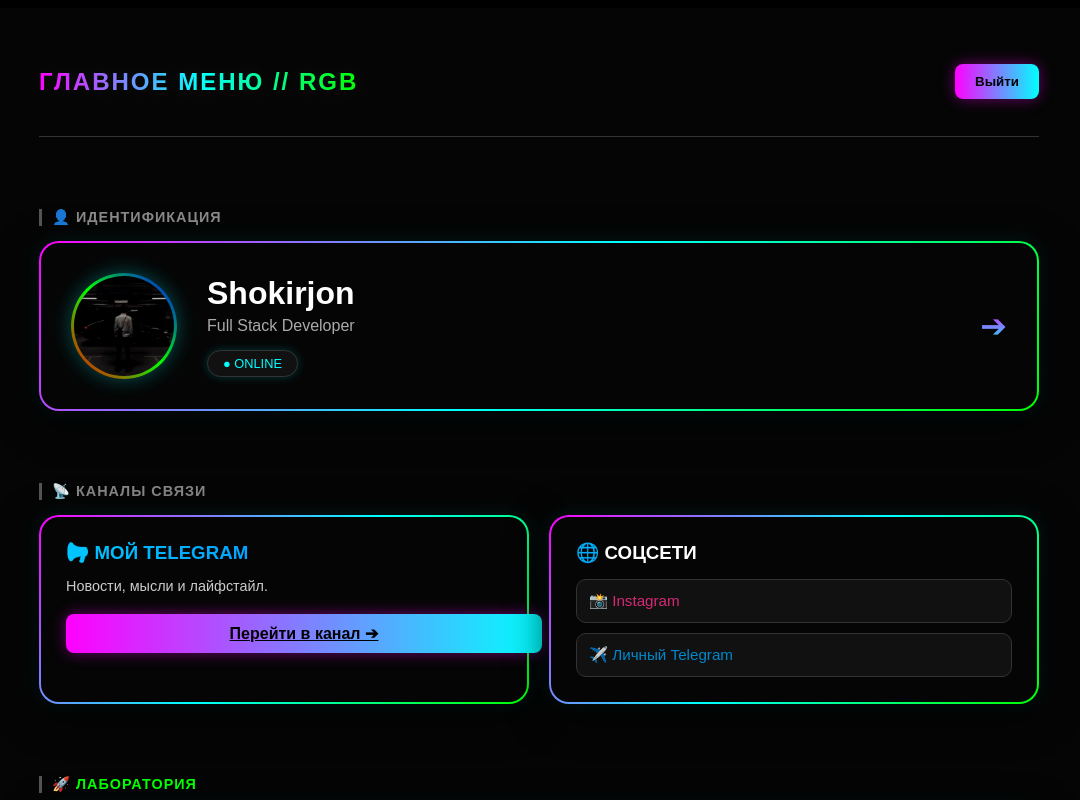
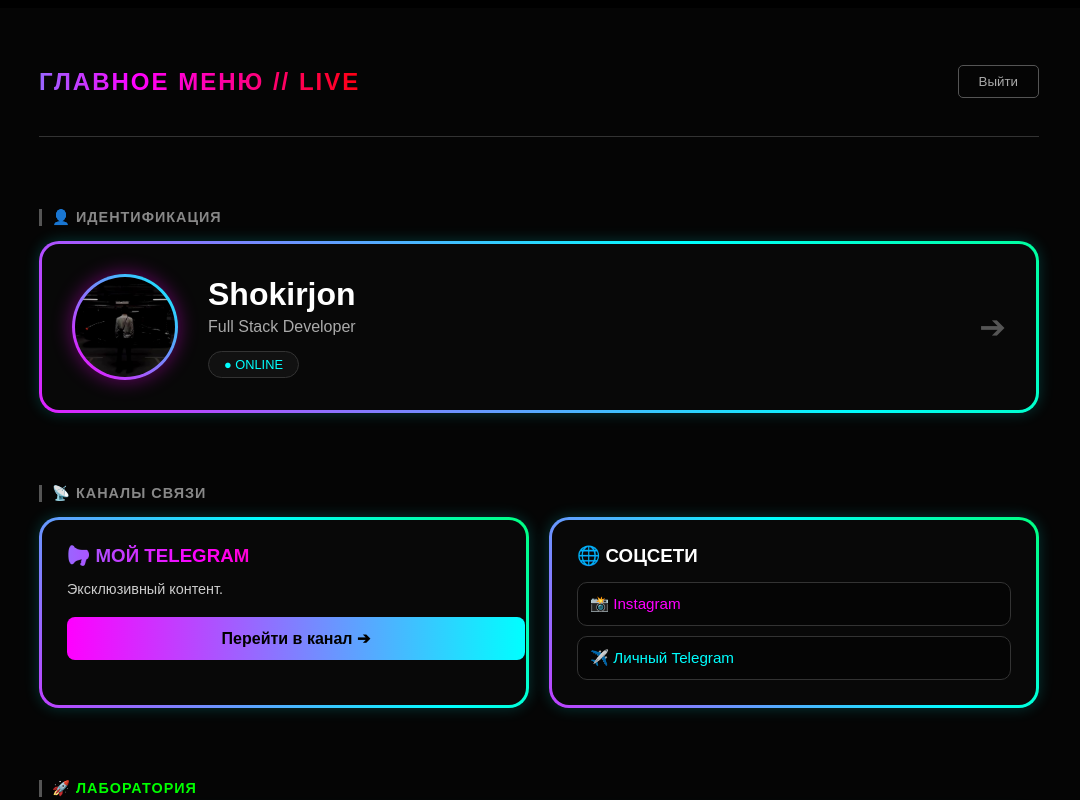
Before and after one commit to shokruz05/my-digital-hq, a Next.js app: page /dashboard in a window 1280 px wide. Shown: the top 800 px of the page, without its empty margins (101-1181 px from the left). Built offline with nearby package versions, Linux system fonts and the light colour scheme.

Commit message:
Update page.tsx

```diff
--- a/app/dashboard/page.tsx
+++ b/app/dashboard/page.tsx
@@ -4,30 +4,54 @@
   return (
     <main style={{
       minHeight: '100vh',
-      backgroundColor: 'black',
+      backgroundColor: '#050505',
       color: 'white',
       padding: '40px 20px',
       fontFamily: 'Arial, sans-serif',
-      // Темный фон
-      background: '#050505'
+      overflow: 'hidden' // Чтобы анимация не дергала экран
     }}>
 
-      {/* --- ШАПКА RGB --- */}
+      {/* --- МАГИЯ: CSS АНИМАЦИЯ --- */}
+      {/* Мы вставляем стили движения прямо сюда */}
+      <style dangerouslySetInnerHTML={{__html: `
+        @keyframes rgbFlow {
+          0% { background-position: 0% 50%; }
+          50% { background-position: 100% 50%; }
+          100% { background-position: 0% 50%; }
+        }
+
+        .rgb-text {
+          background: linear-gradient(270deg, #ff0000, #ff00ff, #00ffff, #00ff00, #ff0000);
+          background-size: 300% 300%;
+          -webkit-background-clip: text;
+          background-clip: text;
+          color: transparent;
+          animation: rgbFlow 4s ease infinite;
+        }
+
+        .rgb-border {
+          /* Черный фон внутри + Движущийся градиент снаружи */
+          background: linear-gradient(#080808, #080808) padding-box,
+                      linear-gradient(45deg, #ff0000, #ff00ff, #00ffff, #00ff00, #ffff00, #ff0000) border-box;
+          border: 3px solid transparent;
+          background-size: 400% 400%; /* Увеличиваем фон, чтобы он мог двигаться */
+          animation: rgbFlow 3s linear infinite; /* Скорость движения 3 секунды */
+          box-shadow: 0 0 15px rgba(0,255,255,0.2);
+        }
+
+        .rgb-border:hover {
+           box-shadow: 0 0 30px rgba(0,255,255,0.5); /* Ярче при наведении */
+           transform: translateY(-5px);
+        }
+      `}} />
+
+      {/* --- ШАПКА --- */}
       <nav style={{ display: 'flex', justifyContent: 'space-between', alignItems: 'center', maxWidth: '1000px', margin: '0 auto 60px auto', paddingBottom: '20px', borderBottom: '1px solid #333' }}>
-        <h1 style={{
-          fontSize: '1.5rem',
-          fontWeight: 'bold',
-          letterSpacing: '2px',
-          // RGB ТЕКСТ
-          background: 'linear-gradient(to right, #ff00ff, #00ffff, #00ff00)',
-          WebkitBackgroundClip: 'text',
-          color: 'transparent',
-          textShadow: '0 0 20px rgba(255, 255, 255, 0.1)'
-        }}>
-          ГЛАВНОЕ МЕНЮ // RGB
+        <h1 className="rgb-text" style={{ fontSize: '1.5rem', fontWeight: 'bold', letterSpacing: '2px' }}>
+          ГЛАВНОЕ МЕНЮ // LIVE
         </h1>
         <Link href="/">
-          <button style={rgbButtonStyle}>
+          <button style={outlineButtonStyle}>
             Выйти
           </button>
         </Link>
@@ -39,17 +63,17 @@
         <section>
           <h2 style={sectionTitle}>👤 ИДЕНТИФИКАЦИЯ</h2>
           <Link href="/about" style={{ textDecoration: 'none', color: 'inherit' }}>
-            <div style={{ ...rgbCardStyle, display: 'flex', alignItems: 'center', gap: '30px', padding: '30px' }}>
+            <div className="rgb-border" style={{ borderRadius: '20px', padding: '30px', display: 'flex', alignItems: 'center', gap: '30px', transition: '0.3s' }}>
 
-              {/* АВАТАР С RGB ОБВОДКОЙ */}
+              {/* АВАТАР (Тоже крутится) */}
               <div style={{
                 width: '100px',
                 height: '100px',
                 borderRadius: '50%',
-                padding: '3px', // Отступ для рамки
-                background: 'linear-gradient(45deg, #ff0000, #00ff00, #0000ff)', // RGB Градиент
+                padding: '3px',
+                background: 'linear-gradient(45deg, #ff00ff, #00ffff)',
                 flexShrink: 0,
-                boxShadow: '0 0 20px rgba(0,255,255,0.3)'
+                boxShadow: '0 0 20px rgba(255,0,255,0.4)'
               }}>
                  <div style={{ width: '100%', height: '100%', borderRadius: '50%', overflow: 'hidden', background: 'black' }}>
                     <img src="/avatar.jpg" alt="Shokirjon" style={{ width: '100%', height: '100%', objectFit: 'cover' }} />
@@ -59,13 +83,12 @@
               <div>
                 <h2 style={{ margin: 0, fontSize: '2rem', marginBottom: '5px' }}>Shokirjon</h2>
                 <p style={{ margin: 0, color: '#aaa', fontSize: '1rem' }}>Full Stack Developer</p>
-                <div style={{ marginTop: '15px', display: 'inline-block', padding: '5px 15px', background: '#111', color: '#00ffff', borderRadius: '20px', fontSize: '0.8rem', border: '1px solid #333', boxShadow: '0 0 10px rgba(0,255,255,0.2)' }}>
+                <div style={{ marginTop: '15px', display: 'inline-block', padding: '5px 15px', background: '#111', color: '#00ffff', borderRadius: '20px', fontSize: '0.8rem', border: '1px solid #333' }}>
                   ● ONLINE
                 </div>
               </div>
 
-              {/* RGB Стрелка */}
-              <div style={{ marginLeft: 'auto', fontSize: '2rem', background: 'linear-gradient(to bottom, #ff00ff, #00ffff)', WebkitBackgroundClip: 'text', color: 'transparent' }}>➔</div>
+              <div style={{ marginLeft: 'auto', fontSize: '2rem', color: '#555' }}>➔</div>
             </div>
           </Link>
         </section>
@@ -75,26 +98,26 @@
           <h2 style={sectionTitle}>📡 КАНАЛЫ СВЯЗИ</h2>
           <div style={{ display: 'grid', gridTemplateColumns: 'repeat(auto-fit, minmax(300px, 1fr))', gap: '20px' }}>
 
-            {/* Карточка Telegram (Свой стиль) */}
-            <div style={rgbCardStyle}>
-              <h3 style={{ background: 'linear-gradient(to right, #00c6ff, #0072ff)', WebkitBackgroundClip: 'text', color: 'transparent', margin: '0 0 10px 0', fontWeight: 'bold' }}>
+            {/* Telegram (С анимацией) */}
+            <div className="rgb-border" style={{ borderRadius: '20px', padding: '25px', transition: '0.3s' }}>
+              <h3 className="rgb-text" style={{ margin: '0 0 10px 0', fontWeight: 'bold' }}>
                 📢 МОЙ TELEGRAM
               </h3>
-              <p style={{ color: '#ccc', marginBottom: '20px', fontSize: '0.9rem' }}>Новости, мысли и лайфстайл.</p>
-              <a href="https://t.me/shok1rjon05" target="_blank" style={{ ...rgbButtonStyle, width: '100%', textAlign: 'center', display: 'block' }}>
+              <p style={{ color: '#ccc', marginBottom: '20px', fontSize: '0.9rem' }}>Эксклюзивный контент.</p>
+              <a href="https://t.me/shok1rjon05" target="_blank" style={gradientButtonStyle}>
                 Перейти в канал ➔
               </a>
             </div>
 
-            {/* Карточка Соцсети */}
-            <div style={rgbCardStyle}>
+            {/* Соцсети */}
+            <div className="rgb-border" style={{ borderRadius: '20px', padding: '25px', transition: '0.3s' }}>
               <h3 style={{ color: 'white', margin: '0 0 15px 0' }}>🌐 СОЦСЕТИ</h3>
               <div style={{ display: 'flex', flexDirection: 'column', gap: '10px' }}>
                 <a href="https://www.instagram.com/shok1rjon05" target="_blank" style={linkButtonStyle}>
-                   <span style={{color: '#d62976'}}>📸 Instagram</span>
+                   <span style={{color: '#ff00ff'}}>📸 Instagram</span>
                 </a>
                 <a href="https://t.me/shok1rjon05" target="_blank" style={linkButtonStyle}>
-                   <span style={{color: '#0088cc'}}>✈️ Личный Telegram</span>
+                   <span style={{color: '#00ffff'}}>✈️ Личный Telegram</span>
                 </a>
               </div>
             </div>
@@ -106,14 +129,14 @@
         <section>
           <h2 style={{ ...sectionTitle, color: '#00ff00' }}>🚀 ЛАБОРАТОРИЯ</h2>
           <Link href="/projects" style={{ textDecoration: 'none', display: 'block' }}>
-            <div style={{ ...rgbCardStyle, transition: '0.3s', cursor: 'pointer' }}>
+            <div className="rgb-border" style={{ borderRadius: '20px', padding: '25px', transition: '0.3s', cursor: 'pointer' }}>
 
               <div style={{ display: 'flex', justifyContent: 'space-between', alignItems: 'center', marginBottom: '25px', borderBottom: '1px solid #333', paddingBottom: '15px' }}>
                   <div>
                     <h3 style={{ margin: 0, color: 'white', fontSize: '1.4rem' }}>Все разработки</h3>
-                    <p style={{ margin: '5px 0 0 0', color: '#888', fontSize: '0.9rem' }}>Нажми, чтобы открыть</p>
+                    <p style={{ margin: '5px 0 0 0', color: '#888', fontSize: '0.9rem' }}>Кликни, чтобы открыть</p>
                   </div>
-                  <div style={{ background: 'linear-gradient(45deg, #ff00ff, #00ffff)', color: 'black', width: '40px', height: '40px', borderRadius: '50%', display: 'flex', alignItems: 'center', justifyContent: 'center', fontWeight: 'bold' }}>➔</div>
+                  <div style={{ background: 'white', color: 'black', width: '40px', height: '40px', borderRadius: '50%', display: 'flex', alignItems: 'center', justifyContent: 'center', fontWeight: 'bold' }}>➔</div>
               </div>
 
               <div style={{ display: 'grid', gridTemplateColumns: 'repeat(auto-fit, minmax(200px, 1fr))', gap: '15px' }}>
@@ -127,8 +150,7 @@
         </section>
 
         <div style={{ textAlign: 'center', marginTop: '40px', padding: '30px', borderTop: '1px solid #111' }}>
-           <p style={{ color: '#666', marginBottom: '15px' }}>Нужна разработка или есть вопрос?</p>
-           <a href="https://t.me/shok1rjon05" target="_blank" style={{ color: '#fff', textDecoration: 'underline' }}>
+           <a href="https://t.me/shok1rjon05" target="_blank" style={{ color: '#666', textDecoration: 'underline' }}>
              Связаться с Shokirjon
            </a>
         </div>
@@ -138,7 +160,7 @@
   );
 }
 
-// --- СТИЛИ RGB ---
+// --- ОБЫЧНЫЕ СТИЛИ ---
 
 const sectionTitle = {
   fontSize: '0.9rem',
@@ -150,33 +172,33 @@
   borderLeft: '3px solid #555'
 };
 
-// 🔥 ГЛАВНЫЙ RGB СТИЛЬ
-const rgbCardStyle = {
-  // Черный фон внутри, Градиентная рамка снаружи
-  background: 'linear-gradient(#050505, #050505) padding-box, linear-gradient(135deg, #ff00ff, #00ffff, #00ff00) border-box',
-  border: '2px solid transparent', // Прозрачная рамка, чтобы было видно градиент под ней
-  borderRadius: '20px',
-  padding: '25px',
-  boxShadow: '0 10px 40px rgba(0,0,0,0.8), 0 0 20px rgba(0, 255, 255, 0.1)', // Легкое голубое свечение
-  transition: 'transform 0.2s',
-};
-
-const rgbButtonStyle = {
+const gradientButtonStyle = {
   background: 'linear-gradient(90deg, #ff00ff, #00ffff)',
   color: 'black',
   border: 'none',
-  padding: '10px 20px',
+  padding: '12px',
+  width: '100%',
+  textAlign: 'center' as const,
   borderRadius: '8px',
   fontWeight: 'bold',
   cursor: 'pointer',
-  transition: '0.2s',
-  boxShadow: '0 0 15px rgba(255, 0, 255, 0.4)'
+  textDecoration: 'none',
+  display: 'block'
+};
+
+const outlineButtonStyle = {
+  background: 'transparent',
+  border: '1px solid #555',
+  color: '#aaa',
+  padding: '8px 20px',
+  borderRadius: '5px',
+  cursor: 'pointer'
 };
 
 const linkButtonStyle = {
   display: 'block',
   padding: '12px',
-  background: '#111',
+  background: '#050505',
   textDecoration: 'none',
   borderRadius: '10px',
   border: '1px solid #333',
@@ -185,7 +207,7 @@
 };
 
 const miniProjectBox = {
-  background: '#111',
+  background: '#050505',
   border: '1px solid #333',
   color: '#aaa',
   padding: '15px',
```
